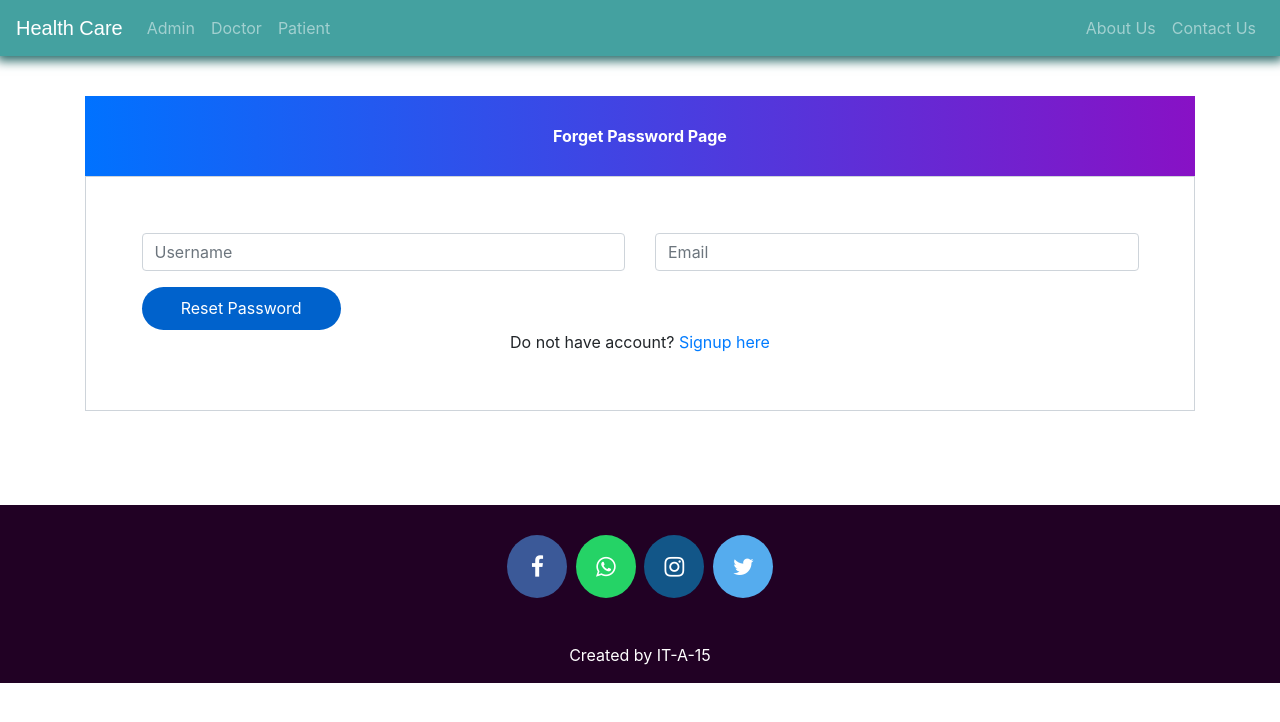
After one commit to Tejasgambhir/Hospital-Management-System, a Django app: page /password-reset in a window 1280 px wide. The commit adds this page. Shown: the top 722 px of the page. Run offline with Django 3.2, Linux system fonts and the light colour scheme; some libraries are stand-ins or nearby versions.

Commit message:
added forgot pass email support

```diff
--- a/hospital/forms.py
+++ b/hospital/forms.py
@@ -14,7 +14,7 @@ class AdminSigupForm(forms.ModelForm):
         }
 
 
-#for student related form
+#for Doctor related form
 class DoctorUserForm(forms.ModelForm):
     class Meta:
         model=User
@@ -27,9 +27,11 @@ class DoctorForm(forms.ModelForm):
         model=models.Doctor
         fields=['address','mobile','department','status','profile_pic']
 
+class PasswordResetForm(forms.Form):
+    username = forms.CharField(label='Username')
+    email = forms.EmailField(label='Email')
 
-
-#for teacher related form
+#for Patient related form
 class PatientUserForm(forms.ModelForm):
     class Meta:
         model=User
--- a/hospital/views.py
+++ b/hospital/views.py
@@ -1,3 +1,4 @@
+from pyexpat.errors import messages
 from django.shortcuts import render,redirect,reverse
 from . import forms,models
 from django.db.models import Sum
@@ -8,6 +9,10 @@ from django.contrib.auth.decorators import login_required,user_passes_test
 from datetime import datetime,timedelta,date
 from django.conf import settings
 from django.db.models import Q
+from django.utils.crypto import get_random_string
+from django.contrib import messages
+from django.contrib.auth.models import User
+from django.core.mail import send_mail
 
 # Create your views here.
 def home_view(request):
@@ -16,26 +21,26 @@ def home_view(request):
     return render(request,'hospital/index.html')
 
 
-#for showing signup/login button for admin(by sumit)
+#for showing signup/login button for admin()
 def adminclick_view(request):
     if request.user.is_authenticated:
         return HttpResponseRedirect('afterlogin')
     return render(request,'hospital/adminclick.html')
 
 
-#for showing signup/login button for doctor(by sumit)
+#for showing signup/login button for doctor()
 def doctorclick_view(request):
     if request.user.is_authenticated:
         return HttpResponseRedirect('afterlogin')
     return render(request,'hospital/doctorclick.html')
 
 
-#for showing signup/login button for patient(by sumit)
+#for showing signup/login button for patient()
 def patientclick_view(request):
     if request.user.is_authenticated:
         return HttpResponseRedirect('afterlogin')
     return render(request,'hospital/patientclick.html')
-#for showing signup/login button for patient(by sumit)
+#for showing signup/login button for patient()
 
 
 
@@ -98,7 +103,45 @@ def patient_signup_view(request):
     return render(request,'hospital/patientsignup.html',context=mydict)
 
 
+def password_reset(request):
+    password_reset_form =forms.PasswordResetForm()
+    mydict={'password_reset_form':password_reset_form}
+    if request.method == 'POST':
+        form = forms.PasswordResetForm(request.POST)
+        if form.is_valid():
+            username = form.cleaned_data['username']
+            email = form.cleaned_data['email']
+            try:
+                user = User.objects.get(username=username)
+                new_password = get_random_string(length=8)  # Generate a new random password
+                user.set_password(new_password)
+                print(new_password)
+                user.save()
 
+                # Send email with new password
+                send_mail(
+                    'Password Reset Confirmation - Health Care',
+                    f"""
+Dear [Recipient's Name],
+We hope this message finds you well.
+This is to confirm that your password has been successfully reset for your Health Care account.
+Your new password is: {new_password}.
+For added security, we recommend updating your password after login.
+Please ensure to keep this information secure.
+Best regards,
+Health Care Support Team
+""",
+                    from_email=settings.EMAIL_HOST_USER,
+                    recipient_list=[email],
+                    fail_silently=False,
+                )
+                messages.success(request, 'Password reset email sent. Check your inbox.')
+                return redirect('/')  # Redirect to login page
+            except User.DoesNotExist:
+                messages.error(request, 'User with this username does not exist.')
+    else:
+        form = forms.PasswordResetForm()
+    return render(request, 'hospital/doctor_password_reset.html', {'form': form})
 
 
 
--- a/hospitalmanagement/settings.py
+++ b/hospitalmanagement/settings.py
@@ -140,8 +140,7 @@ EMAIL_BACKEND ='django.core.mail.backends.smtp.EmailBackend'
 EMAIL_HOST = 'smtp.gmail.com'
 EMAIL_USE_TLS = True
 EMAIL_PORT = 587
-EMAIL_HOST_USER = 'from@gmail.com' # this email will be used to send emails
-EMAIL_HOST_PASSWORD = 'xyz' # host email password required
-EMAIL_RECEIVING_USER = ['to@gmail.com'] # email on which you will receive messages sent from website
+EMAIL_HOST_USER = 'sushrut.patil21@vit.edu' # this email will be used to send emails
+EMAIL_HOST_PASSWORD = 'h.68:FgCaWt!7bb' # host email password required
 
 ALLOWED_HOSTS = ['192.168.103.66','127.0.0.1']
--- a/hospitalmanagement/urls.py
+++ b/hospitalmanagement/urls.py
@@ -29,7 +29,7 @@ urlpatterns = [
     path('doctorlogin', LoginView.as_view(template_name='hospital/doctorlogin.html')),
     path('patientlogin', LoginView.as_view(template_name='hospital/patientlogin.html')),
 
-
+    path('password-reset', views.password_reset, name='password-reset'),
     path('afterlogin', views.afterlogin_view,name='afterlogin'),
     path('logout', LogoutView.as_view(template_name='hospital/index.html'),name='logout'),
 
--- a/templates/hospital/admin_view_doctor.html
+++ b/templates/hospital/admin_view_doctor.html
@@ -50,8 +50,10 @@
         <td>{{d.address}}</td>
         <td>{{d.department}}</td>
         <td>
-          <a href="{% url 'deactivate-doctor' d.id  %}"><input type="checkbox" checked>
-            <span class="slider round"></span></a></td>
+          <a href="{% url 'deactivate-doctor' d.id  %}"><span class="form-check form-switch">
+            <input class="form-check-input" type="checkbox" role="switch" id="flexSwitchCheckDefault">
+          </span>
+          </a></td>
         <td><a class="btn btn-primary btn-xs" href="{% url 'update-doctor' d.id  %}"><span class="glyphicon glyphicon-edit"></span></a></td>
         <td><a class="btn btn-danger btn-xs" href="{% url 'delete-doctor-from-hospital' d.id  %}"><span class="glyphicon glyphicon-trash"></span></a></td>
       </tr>
--- /dev/null
+++ b/templates/hospital/doctor_password_reset.html
@@ -0,0 +1,104 @@
+<!DOCTYPE html>
+{% load widget_tweaks %}
+<html lang="en" dir="ltr">
+
+<head>
+  <meta charset="utf-8">
+  <meta name="viewport" content="width=device-width, initial-scale=1, shrink-to-fit=no">
+  <title>Health Care</title>
+
+
+  <style type="text/css">
+    body {
+      color: #aa082e;
+      background-color: #b6bde7;
+      font-family: 'Roboto', sans-serif;
+    }
+
+    a:link {
+      text-decoration: none;
+    }
+
+    .note {
+      text-align: center;
+      height: 80px;
+      background: -webkit-linear-gradient(left, #0072ff, #8811c5);
+      color: #fff;
+      font-weight: bold;
+      line-height: 80px;
+    }
+
+    .form-content {
+      padding: 5%;
+      border: 1px solid #ced4da;
+      margin-bottom: 2%;
+    }
+
+    .form-control {
+      border-radius: 1.5rem;
+    }
+
+    .btnSubmit {
+      border: none;
+      border-radius: 1.5rem;
+      padding: 1%;
+      width: 20%;
+      cursor: pointer;
+      background: #0062cc;
+      color: #fff;
+    }
+  </style>
+
+</head>
+
+<body>
+  {% include "hospital/navbar.html" %}
+  <br>
+  <br>
+  <br><br>
+  {% if messages %}
+    <script>
+      {% for message in messages %}
+        alert("{{ message }}");
+      {% endfor %}
+    </script>
+  {% endif %}
+
+  <form method="post">
+    {% csrf_token %}
+    <div class="container register-form">
+      <div class="form">
+        <div class="note">
+          <p>Forget Password Page</p>
+        </div>
+
+        <div class="form-content">
+          <div class="row">
+            <div class="col-md-6">
+
+              <div class="form-group">
+                {% render_field form.username class="form-control" placeholder="Username" %}
+              </div>
+
+            </div>
+            <div class="col-md-6">
+
+              <div class="form-group">
+                {% render_field form.email class="form-control" placeholder="Email" %}
+              </div>
+
+            </div>
+          </div>
+          <button type="submit" class="btnSubmit">Reset Password</button>
+          <div class="text-center">Do not have account? <a href="doctorsignup">Signup here</a></div>
+        </div>
+      </div>
+    </div>
+
+  </form>
+
+  <br><br><br>
+
+
+  {% include "hospital/footer.html" %}
+</body>
--- a/templates/hospital/doctorlogin.html
+++ b/templates/hospital/doctorlogin.html
@@ -5,7 +5,7 @@
 <head>
   <meta charset="utf-8">
   <meta name="viewport" content="width=device-width, initial-scale=1, shrink-to-fit=no">
-  <title>LazyCoder || sumit</title>
+  <title>Health Care</title>
 
 
   <style type="text/css">
@@ -85,6 +85,7 @@
           </div>
           <button type="submit" class="btnSubmit">Login</button>
           <div class="text-center">Do not have account? <a href="doctorsignup">Signup here</a></div>
+          <a href="{% url 'password-reset'%}" class="text-center nav-item nav-link">Forgot password</a>
         </div>
       </div>
     </div>
```
